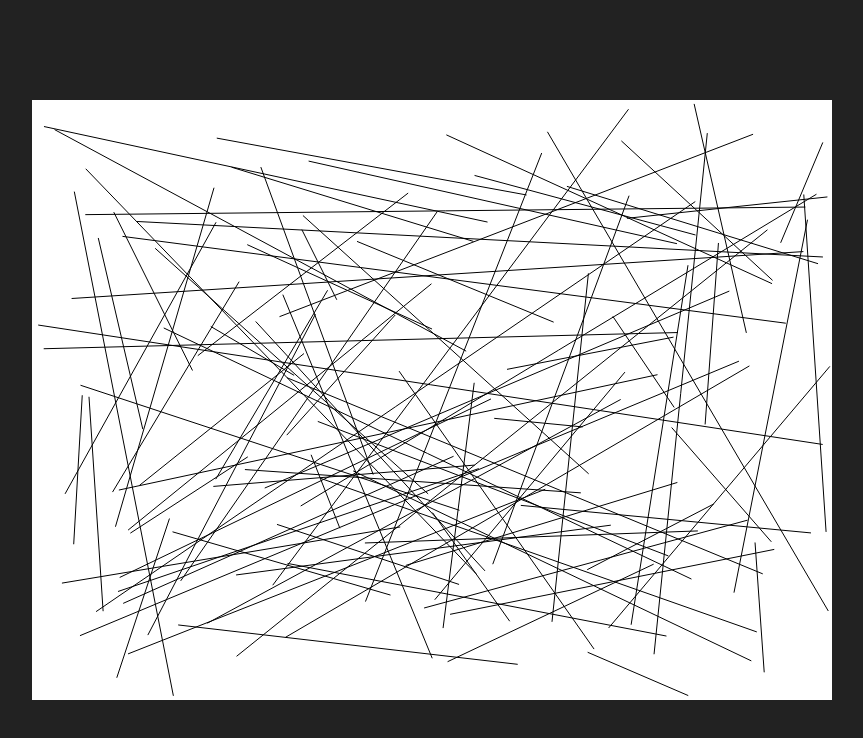
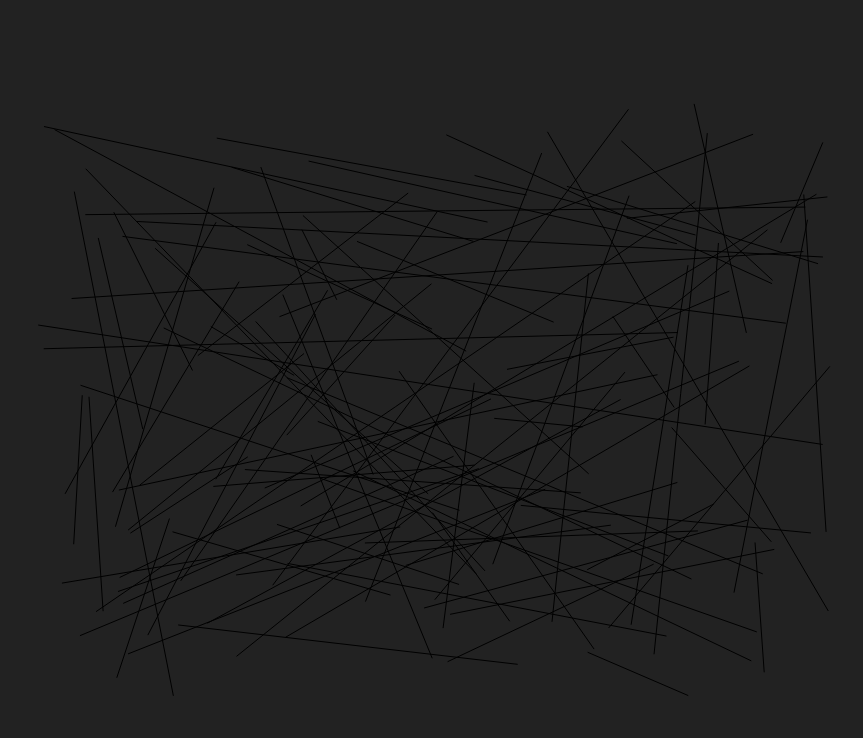
Before and after one commit to APriceDev/sandbocks, a plain HTML site: page poc/hadron/index.html in a window 1280 px wide. Shown: the whole page, without its empty margins (208-1071 px from the left). Drawn offline with Linux system fonts and the light colour scheme.

Commit message:
update css remove rendering attributes

```diff
--- a/poc/hadron/css/style.css
+++ b/poc/hadron/css/style.css
@@ -16,8 +16,8 @@ html body {
 }
 
 canvas {
-    background: rgba(255, 255, 255, 1.0);
     display: block;
+    /*background: rgba(255, 255, 255, 1.0);*/
     /*border: 1px solid rgba(255, 255, 255, 0.5);*/
     /*border-radius: 50px;*/
     /*flex: 1;*/
```
